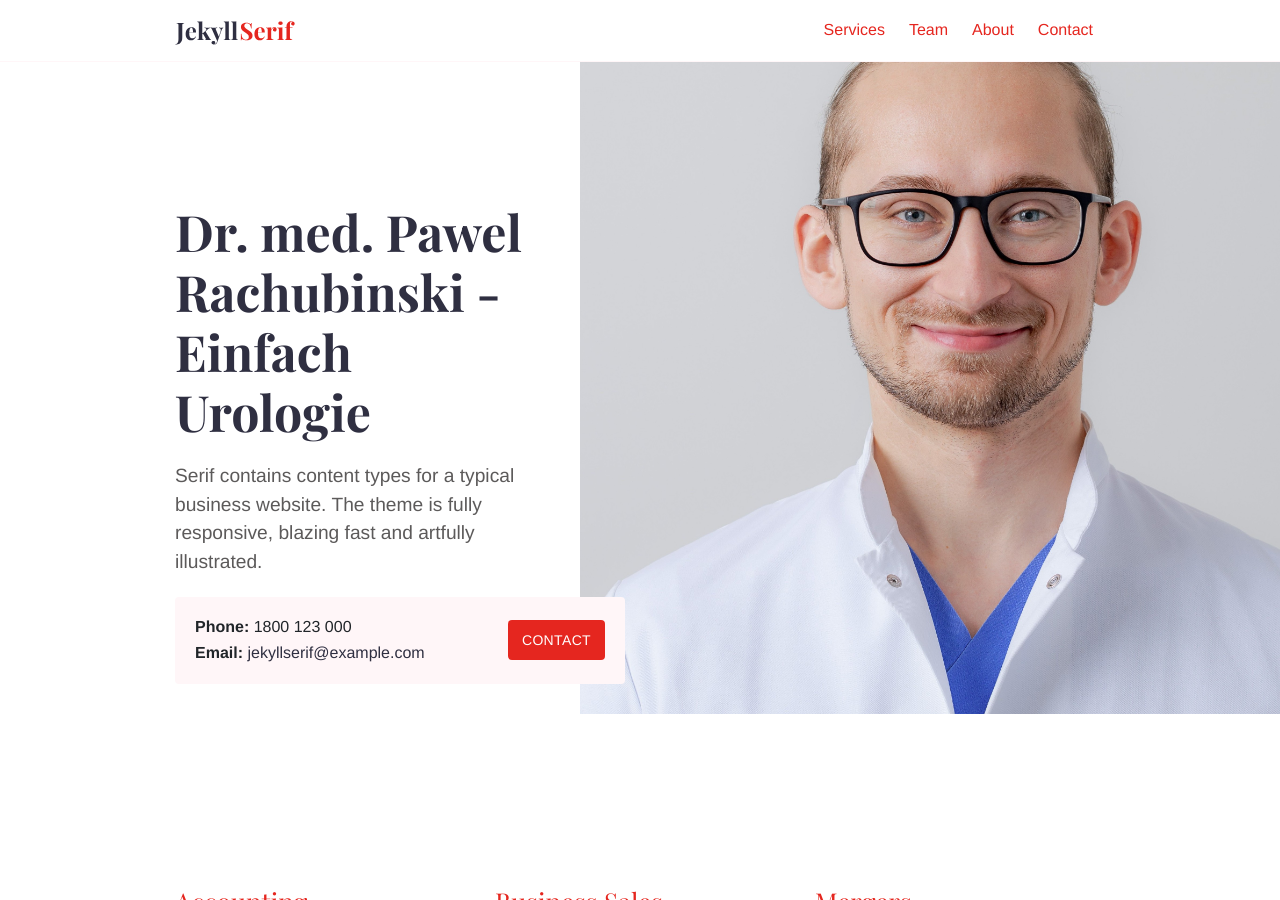
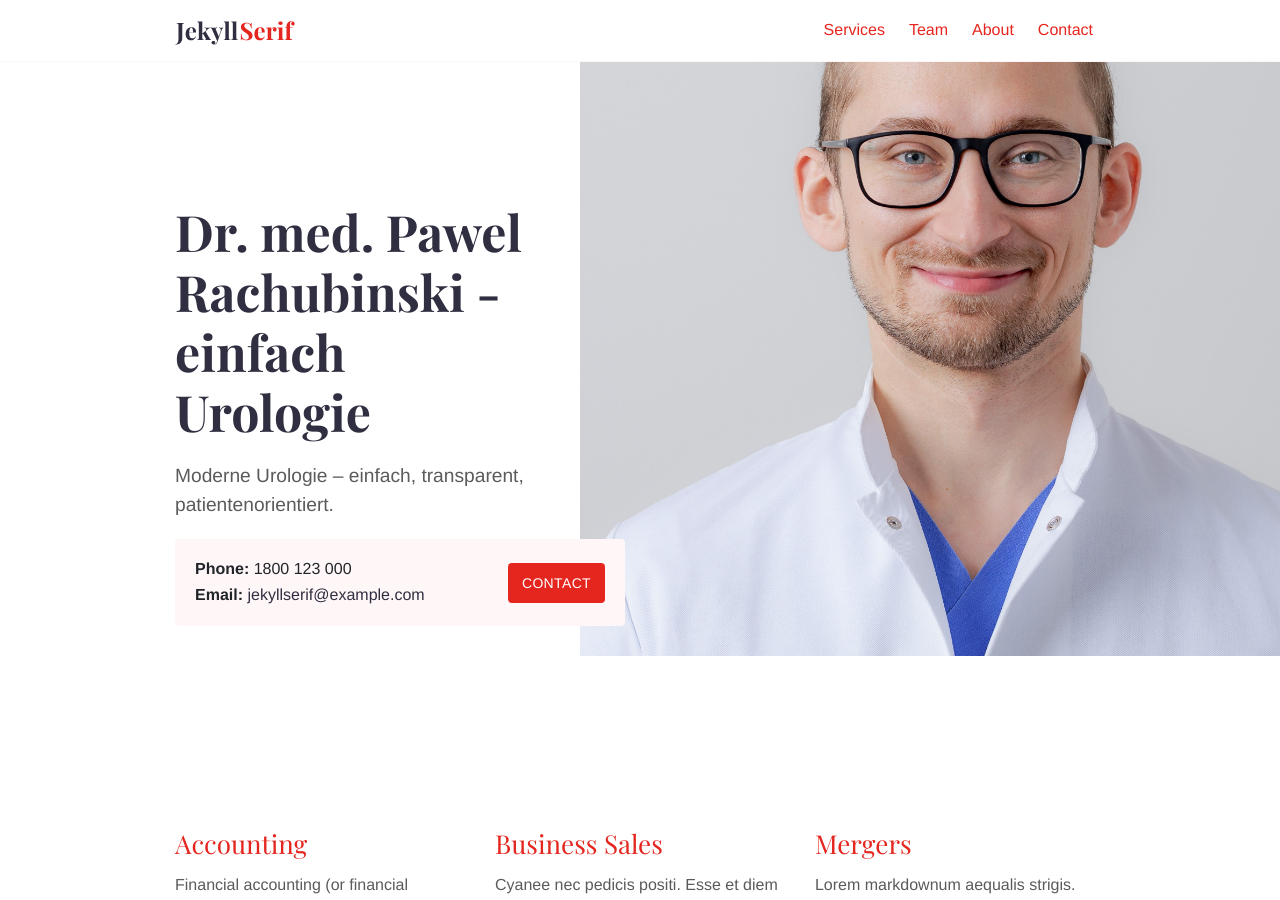
Before and after one commit to pawelrachubinski/drpawelrachubinski.github.io, a Jekyll site: the page built from index.md, in a window 1280 px wide and 900 px high. Built offline with Jekyll 4.4.1, drawn with Linux system fonts in a browser that asks for light colours.

Commit message:
Update index.md

```diff
--- a/index.md
+++ b/index.md
@@ -1,13 +1,13 @@
 ---
 title: Dr. med. Pawel Rachubinski
 layout: home
-description: Jekyll Serif contains content types for a typical business website. The theme is fully responsive, blazing fast and artfully illustrated.
+description: Dr. med. Pawel Rachubinski - einfach Urologie
 intro_image: "images/illustrations/portrait.jpg"
 intro_image_absolute: true
 intro_image_hide_on_mobile: true
 show_call_box: true
 ---
 
-# Dr. med. Pawel Rachubinski - Einfach Urologie
+# Dr. med. Pawel Rachubinski - einfach Urologie
 
-Serif contains content types for a typical business website. The theme is fully responsive, blazing fast and artfully illustrated.
+Moderne Urologie – einfach, transparent, patientenorientiert.
```
